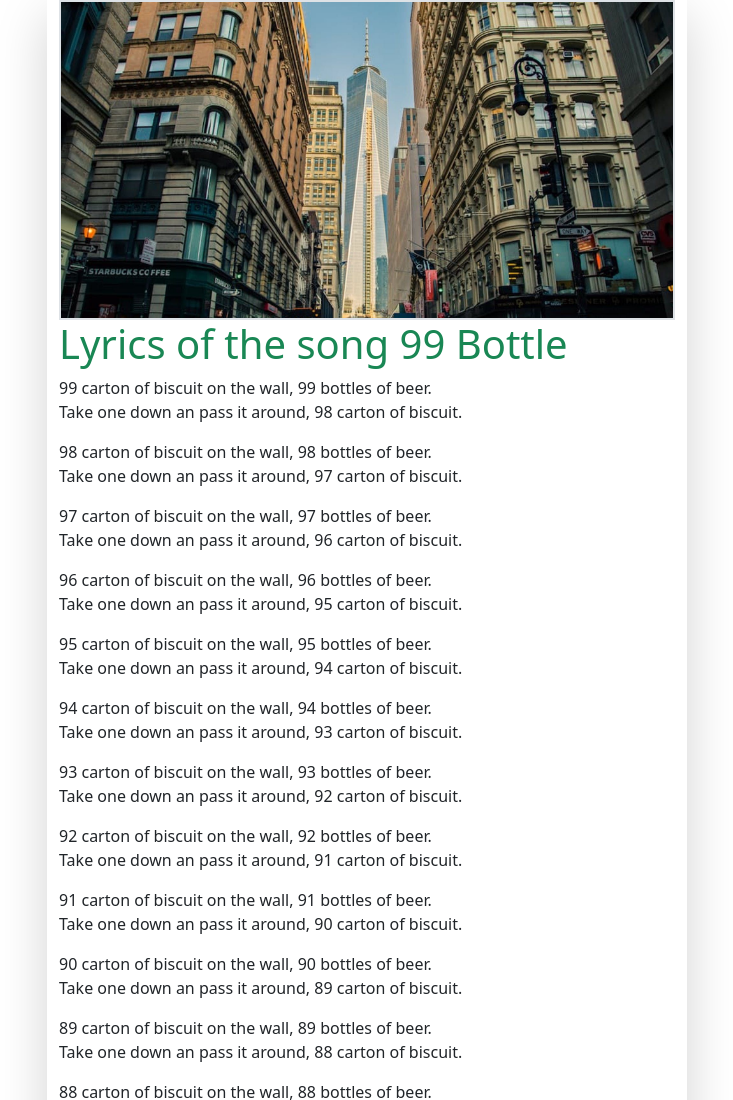
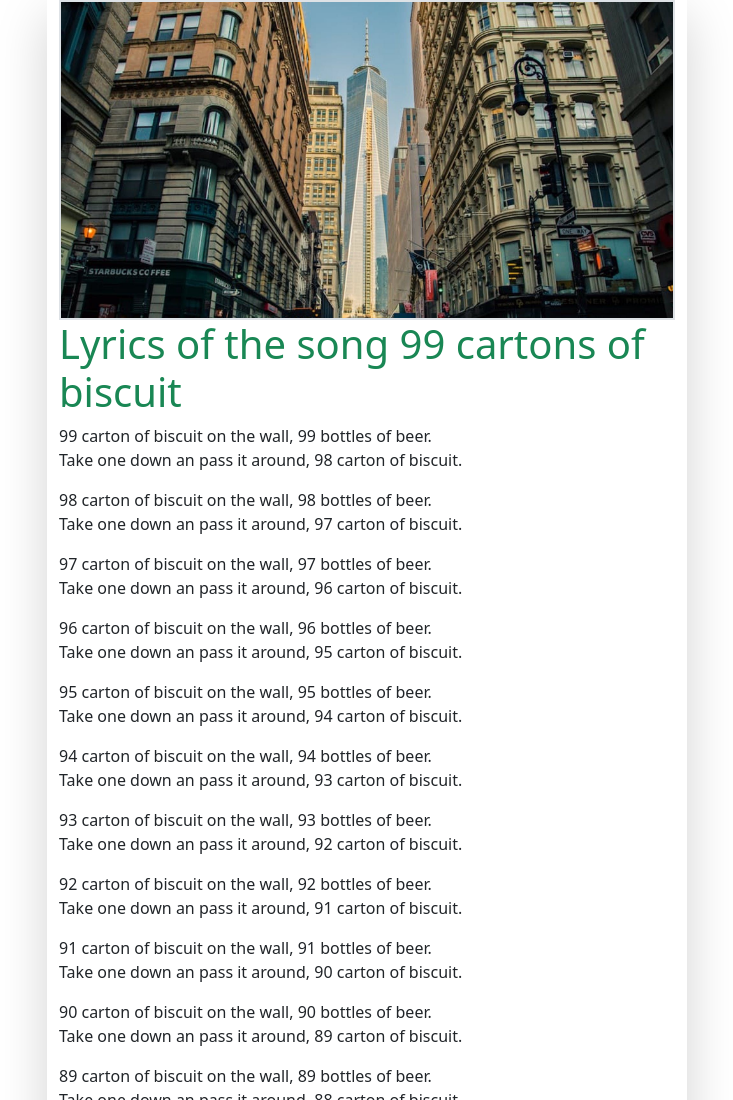
Before and after one commit to Adebayoisreal122/99_carton_of_biscuit, a plain HTML site: page index.html in a window 1280 px wide. Shown: the top 1100 px of the page, without its empty margins (273-1006 px from the left). Drawn offline with Linux system fonts and the light colour scheme.

Commit message:
i changed the topic

```diff
--- a/index.html
+++ b/index.html
@@ -18,7 +18,7 @@
 <body>
     <div class="container-fluid w-50 boder border-2 shadow-lg">
         <div class="contain border border-2"></div>
-        <h1 class="text-success">Lyrics of the song 99 Bottle</h1>
+        <h1 class="text-success">Lyrics of the song 99 cartons of biscuit</h1>
         <div  id="show"></div>
         <p> 1 carton of biscuit on the wall, 1 carton of biscuit. <br> Take one down an pass it around, no bottles on the wall.</p>
         <p>no more carton of biscuit on the wall, no more carton of biscuit. <br> Go to the store and buy some more, 99 carton of biscuit on the wall</p>
```
